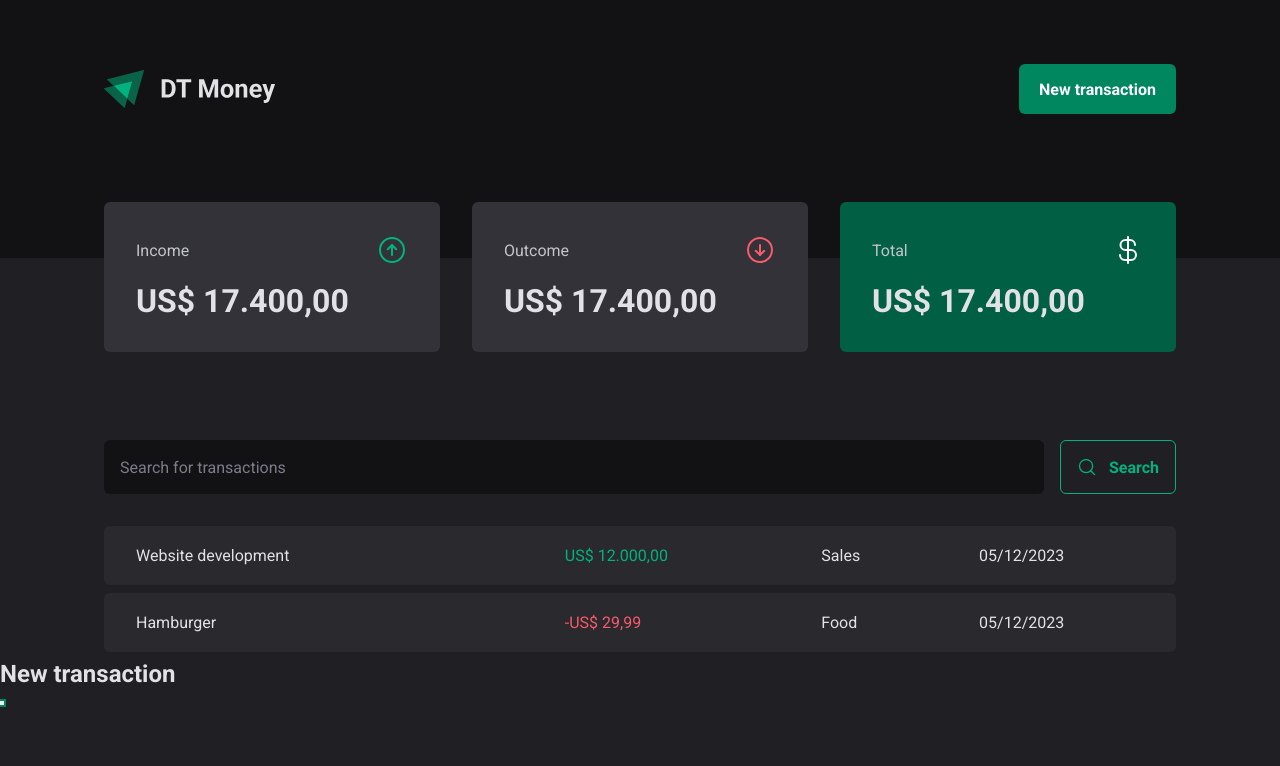
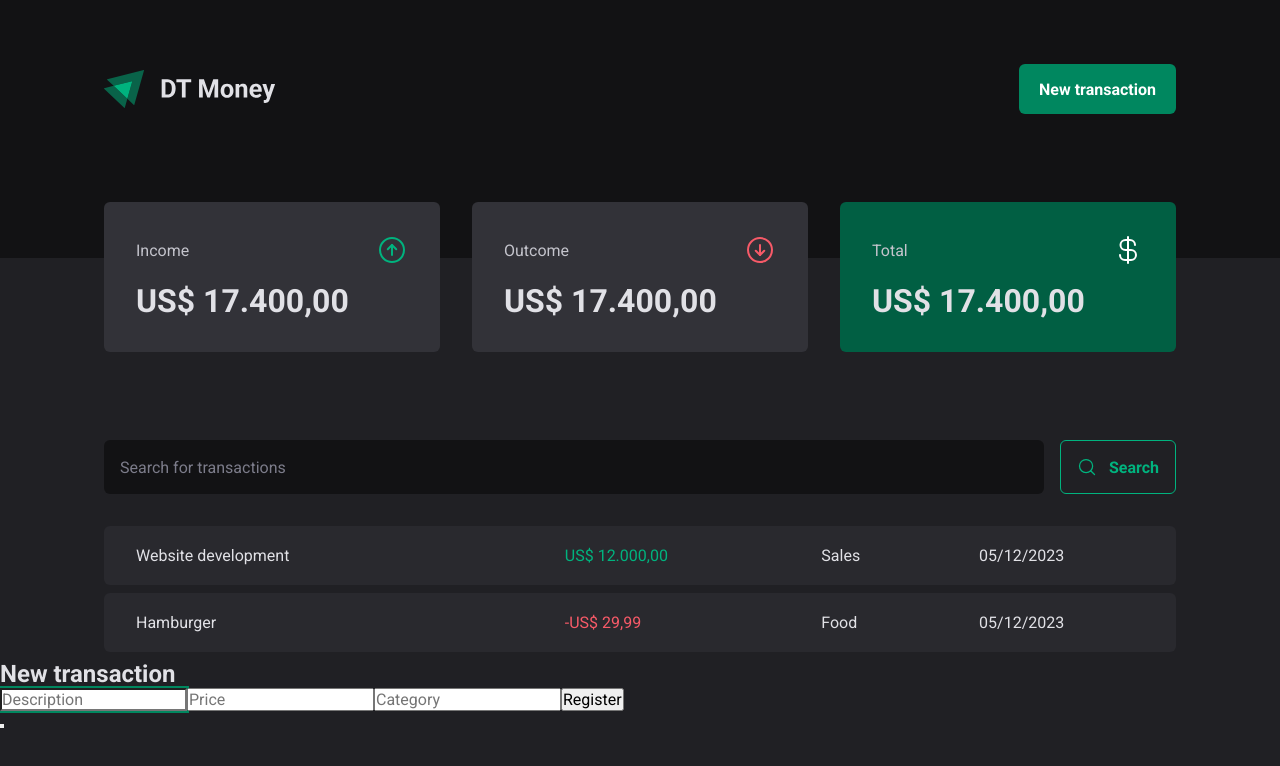
Before and after one commit to gabrielscordeiro/dt-money, a React (Vite) app: page / in a window 1280 px wide. Both pictures are taken after a click on the button "New transaction". Shown: the top 766 px of the page. Built offline with nearby package versions, Linux system fonts and the light colour scheme.

Commit message:
feat: 🎸 New transaction modal

```diff
--- a/src/components/Header/index.tsx
+++ b/src/components/Header/index.tsx
@@ -2,6 +2,7 @@ import { HeaderContainer, HeaderContent, NewTransactionButton } from "./styles.t
 
 import logoImg from '../../assets/logo.svg'
 import * as Dialog from "@radix-ui/react-dialog";
+import { NewTransactionModal } from "../NewTransactionModal";
 
 export const Header = () => {
     return (
@@ -14,15 +15,7 @@ export const Header = () => {
                         <NewTransactionButton>New transaction</NewTransactionButton>
                     </Dialog.Trigger>
 
-                    <Dialog.Portal>
-                        <Dialog.Overlay />
-
-                        <Dialog.Content>
-                            <Dialog.Title>New transaction</Dialog.Title>
-
-                            <Dialog.Close />
-                        </Dialog.Content>
-                    </Dialog.Portal>
+                    <NewTransactionModal />
                 </Dialog.Root>
             </HeaderContent>
         </HeaderContainer>
--- /dev/null
+++ b/src/components/NewTransactionModal/index.tsx
@@ -0,0 +1,24 @@
+import * as Dialog from "@radix-ui/react-dialog";
+import { Overlay, Content } from "./styles.ts";
+
+export const NewTransactionModal = () => {
+    return (
+        <Dialog.Portal>
+            <Overlay />
+
+            <Content>
+                <Dialog.Title>New transaction</Dialog.Title>
+                    <form action="">
+                        <input type="text" placeholder="Description" required />
+                        <input type="number" placeholder="Price" required />
+                        <input type="text" placeholder="Category" required />
+
+                        <button type="submit">
+                            Register
+                        </button>
+                    </form>
+                <Dialog.Close />
+            </Content>
+        </Dialog.Portal>
+    )
+}
--- /dev/null
+++ b/src/components/NewTransactionModal/styles.ts
@@ -0,0 +1,10 @@
+import styled from "styled-components";
+import * as Dialog from "@radix-ui/react-dialog";
+
+export const Overlay = styled(Dialog.Overlay)`
+  position: fixed;
+
+`
+
+export const Content = styled(Dialog.Content)`
+`
```
